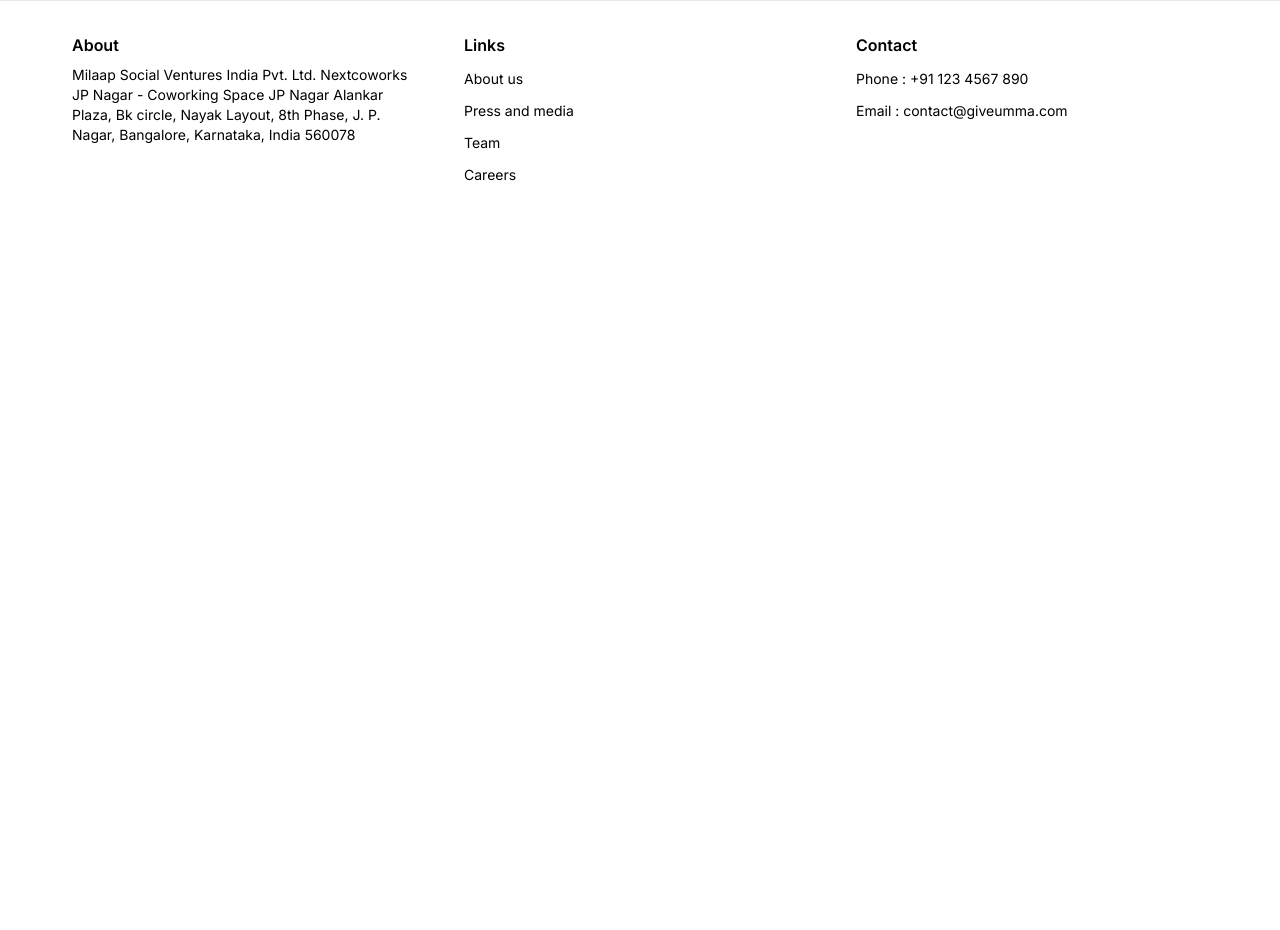
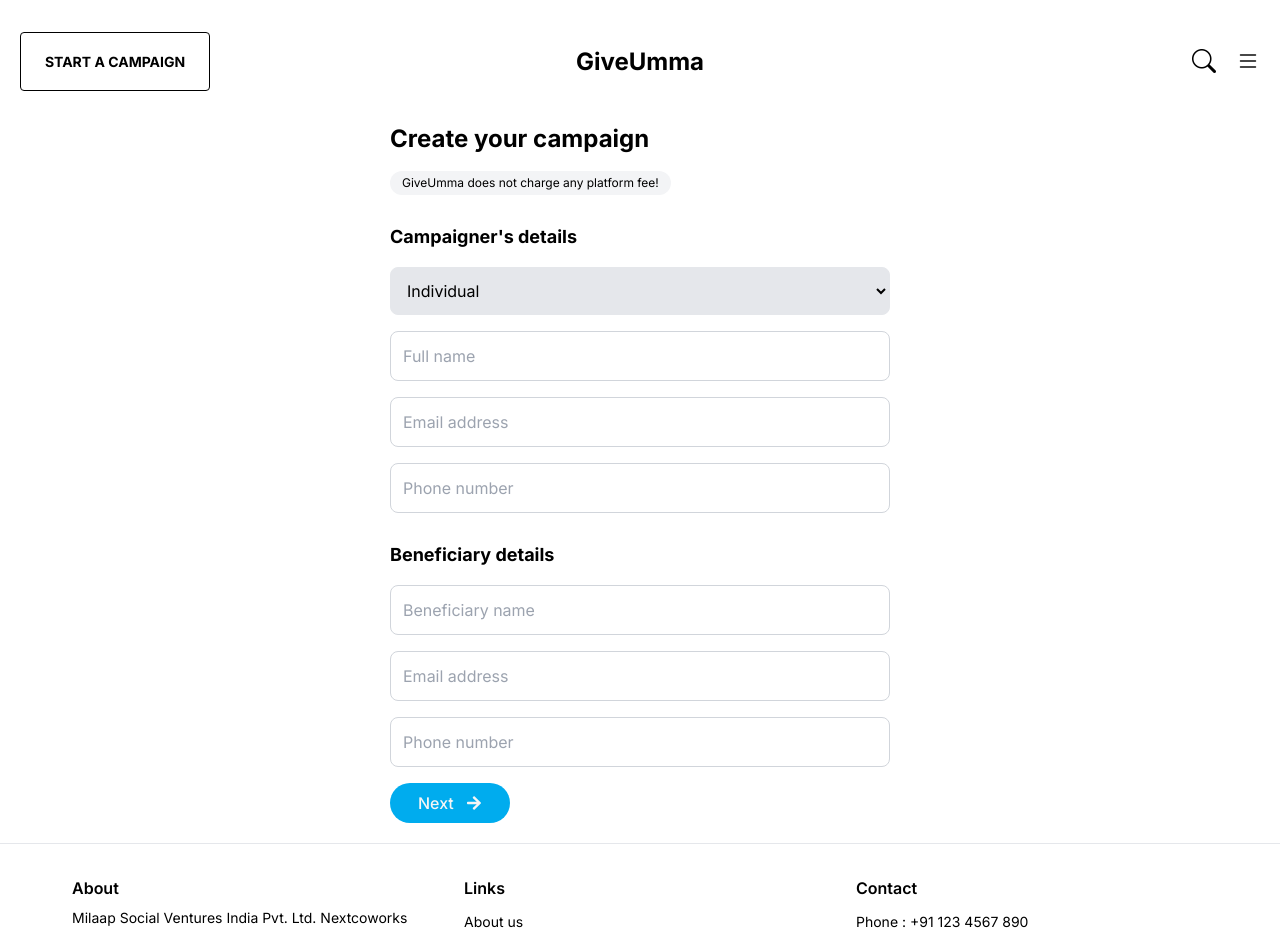
Before and after one commit to MohdBelalNaim/GiveUmma, a React (Create React App) app: page /create-campaign in a window 1280 px wide. Shown: the top 930 px of the page. Before the commit the page ends 800 px from the top, so only its background shows below. Built offline with nearby package versions, Linux system fonts and the light colour scheme.

Commit message:
Added create campaign page

```diff
--- a/src/App.js
+++ b/src/App.js
@@ -9,6 +9,7 @@
 import ZakatVerified from './pages/ZakatVerified';
 import TaxBenifit from './pages/TaxBenifit';
 import HowWeWork from './pages/HowWeWork';
+import CreateCampaign from './pages/CreateCampaign';
 
 
 function App() {
@@ -23,6 +24,7 @@
         <Route path="/zakat-verified" element={<ZakatVerified/>} />
         <Route path="/tax-benifit" element={<TaxBenifit/>} />
         <Route path="/how-we-work" element={<HowWeWork/>} />
+        <Route path="/create-campaign" element={<CreateCampaign/>} />
       </Routes>
       <Footer/>
     </BrowserRouter>
--- a/src/components/Button.jsx
+++ b/src/components/Button.jsx
@@ -1,15 +1,16 @@
-const Button = ({ type, children, width, onClick }) => {
+const Button = ({ type, children, width, onClick, size }) => {
   return (
     <button
       type="button"
       onClick={onClick}
       className={`
-        py-3 px-6 rounded-full font-[500] text-gray-50 bg-black flex justify-center items-center
+       rounded-full gap-3 font-[500] text-gray-50 bg-black flex justify-center items-center
       ${width === "full" && "w-full"}
       ${type === "primary" && "primary"}
+      ${size === "md" ? "px-7 py-2" : "py-3 px-6"}
       ${
         type === "outline" &&
-        "border border-primary text-primary bg-transparent"
+        "border border-primary text-primary bg-transparent border-primary-hover"
       }
       ${type === "text" && "underline text-primary py-0 px-0 bg-transparent"}
         `}
--- /dev/null
+++ b/src/components/CreateCampaignPage/BasicDetails.jsx
@@ -0,0 +1,25 @@
+import React from 'react'
+import { FaArrowLeft, FaArrowRight, FaCheck } from 'react-icons/fa'
+
+const BasicDetails = () => {
+return (
+<section className='grid gap-y-4'>
+    <div className='font-bold mt-3 text-lg'>Campaigner's details</div>
+    <select className='border w-full p-3 rounded-lg border-gray-200 bg-gray-200'>
+        <option value="individual" disabled>Select beneficiary type</option>
+        <option value="individual">Individual</option>
+        <option value="organisation">Organisation</option>
+    </select>
+    <input type="text" placeholder='Full name' className='border w-full p-3 rounded-lg border-gray-300' />
+    <input type="email" placeholder='Email address' className='border w-full p-3 rounded-lg border-gray-300' />
+    <input type="tel" placeholder='Phone number' className='border w-full p-3 rounded-lg border-gray-300' />
+
+    <div className='font-bold mt-3 text-lg'>Beneficiary details</div>
+    <input type="text" placeholder='Beneficiary name' className='border w-full p-3 rounded-lg border-gray-300' />
+    <input type="email" placeholder='Email address' className='border w-full p-3 rounded-lg border-gray-300' />
+    <input type="tel" placeholder='Phone number' className='border w-full p-3 rounded-lg border-gray-300' />
+</section>
+)
+}
+
+export default BasicDetails
--- /dev/null
+++ b/src/components/CreateCampaignPage/StoryAndPhotos.jsx
@@ -0,0 +1,35 @@
+import React from 'react'
+import { FaArrowLeft, FaArrowRight, FaCheck } from 'react-icons/fa'
+
+const StoryAndPhotos = () => {
+return (
+<section className='grid gap-y-4'>
+    <div className='font-bold mt-3 text-lg'>Campaigner's details</div>
+    <textarea cols="30" rows="10" placeholder='Enter your story'
+        className='p-3 border border-gray-200 rounded-lg'></textarea>
+
+    <div className='font-bold'>Select upto 2 photos for your campaign</div>
+
+    <div class="flex items-center justify-center w-full">
+        <label for="dropzone-file"
+            class="flex flex-col items-center justify-center w-full h-64 border-2 border-gray-300 border-dashed rounded-lg cursor-pointer bg-gray-50 dark:hover:bg-bray-800">
+            <div class="flex flex-col items-center justify-center pt-5 pb-6">
+                <svg class="w-8 h-8 mb-4 text-gray-500 dark:text-gray-400" aria-hidden="true"
+                    xmlns="http://www.w3.org/2000/svg" fill="none" viewBox="0 0 20 16">
+                    <path stroke="currentColor" stroke-linecap="round" stroke-linejoin="round" stroke-width="2"
+                        d="M13 13h3a3 3 0 0 0 0-6h-.025A5.56 5.56 0 0 0 16 6.5 5.5 5.5 0 0 0 5.207 5.021C5.137 5.017 5.071 5 5 5a4 4 0 0 0 0 8h2.167M10 15V6m0 0L8 8m2-2 2 2" />
+                </svg>
+                <p class="mb-2 text-sm text-gray-500 dark:text-gray-400"><span class="font-semibold">Click to
+                        upload</span> or drag and drop</p>
+                <p class="text-xs text-gray-500 dark:text-gray-400">SVG, PNG, JPG or GIF (MAX. 800x400px)</p>
+            </div>
+            <input id="dropzone-file" type="file" class="hidden" multiple />
+        </label>
+    </div>
+
+</section>
+
+)
+}
+
+export default StoryAndPhotos
--- a/src/input.css
+++ b/src/input.css
@@ -13,6 +13,12 @@
 
 .border-primary{
     border-color: var(--primary);
+}
+
+.border-primary-hover:hover{
+    background-color: var(--primary);
+    color: white;
+    transition: 0.25s ease;
 }
 
 .text-primary {
--- /dev/null
+++ b/src/pages/CreateCampaign.jsx
@@ -0,0 +1,43 @@
+import React, { useState } from 'react'
+import HomeNavbar from '../components/HomeNavbar'
+import StoryAndPhotos from '../components/CreateCampaignPage/StoryAndPhotos'
+import BasicDetails from '../components/CreateCampaignPage/BasicDetails'
+import { FaArrowLeft, FaArrowRight, FaCheck } from 'react-icons/fa'
+import Button from '../components/Button'
+
+const CreateCampaign = () => {
+const[story,setStory] = useState(false)
+return (
+<div>
+    <HomeNavbar />
+    <div className="max-w-[500px] mx-auto pb-5 grid gap-y-4">
+        <div className='font-bold text-2xl'>Create your campaign</div>
+        <div className='w-max bg-gray-100 text-xs py-1 px-3 rounded-full'>GiveUmma does not charge any platform fee!
+        </div>
+
+        {
+        story?
+        <StoryAndPhotos />
+        :
+        <BasicDetails />
+        }
+
+        <div className='flex gap-4'>
+            {
+            story?
+            <>
+
+                <Button onClick={()=>setStory(!story)} type="outline" size="md"><FaArrowLeft/>Back</Button>
+                <Button size="md" type="primary">Submit <FaCheck/></Button>
+            </>
+            :
+                <Button onClick={()=>setStory(!story)} size="md" type="primary">Next <FaArrowRight/></Button>
+            }
+
+        </div>
+    </div>
+</div>
+)
+}
+
+export default CreateCampaign
```
